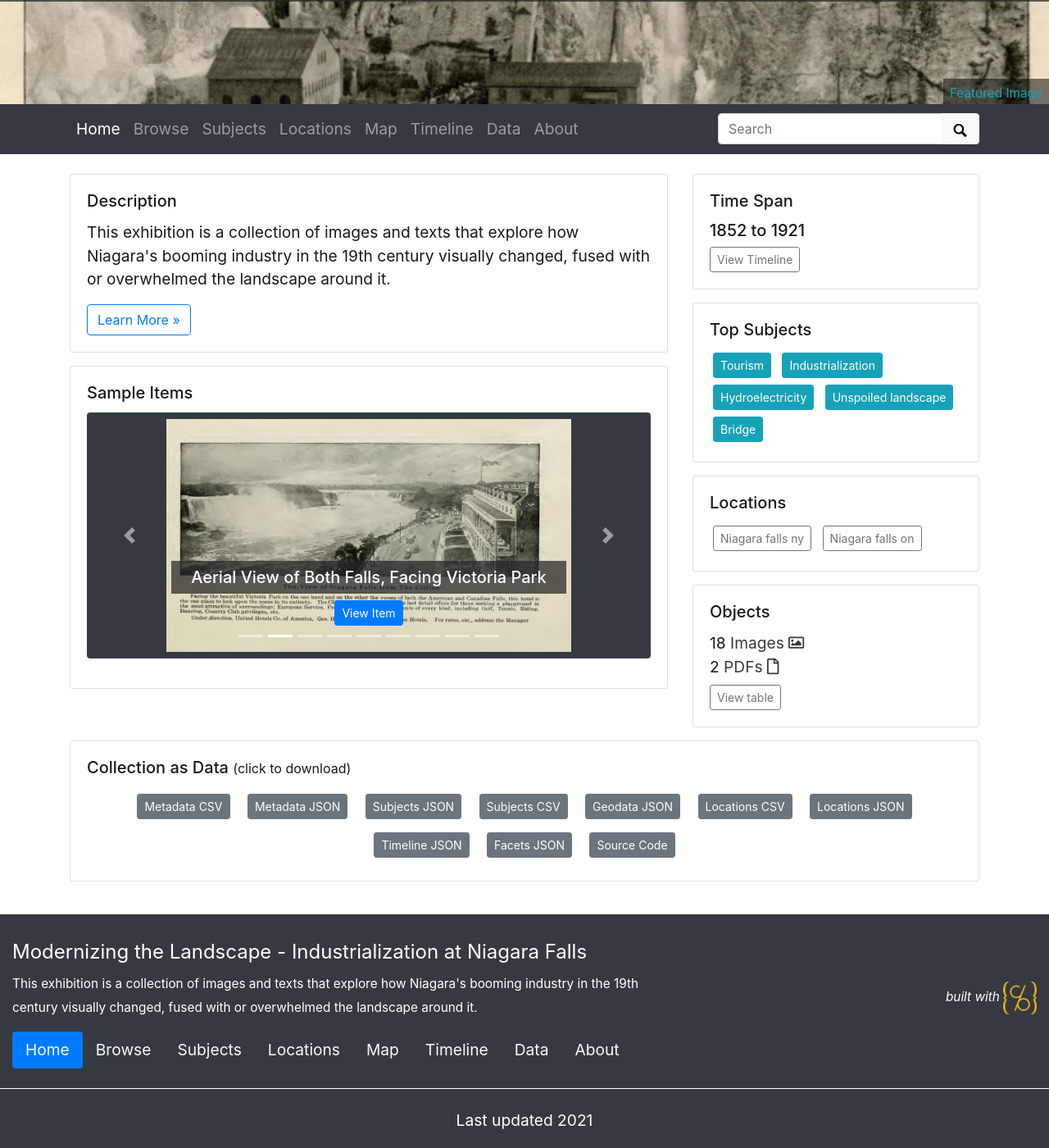
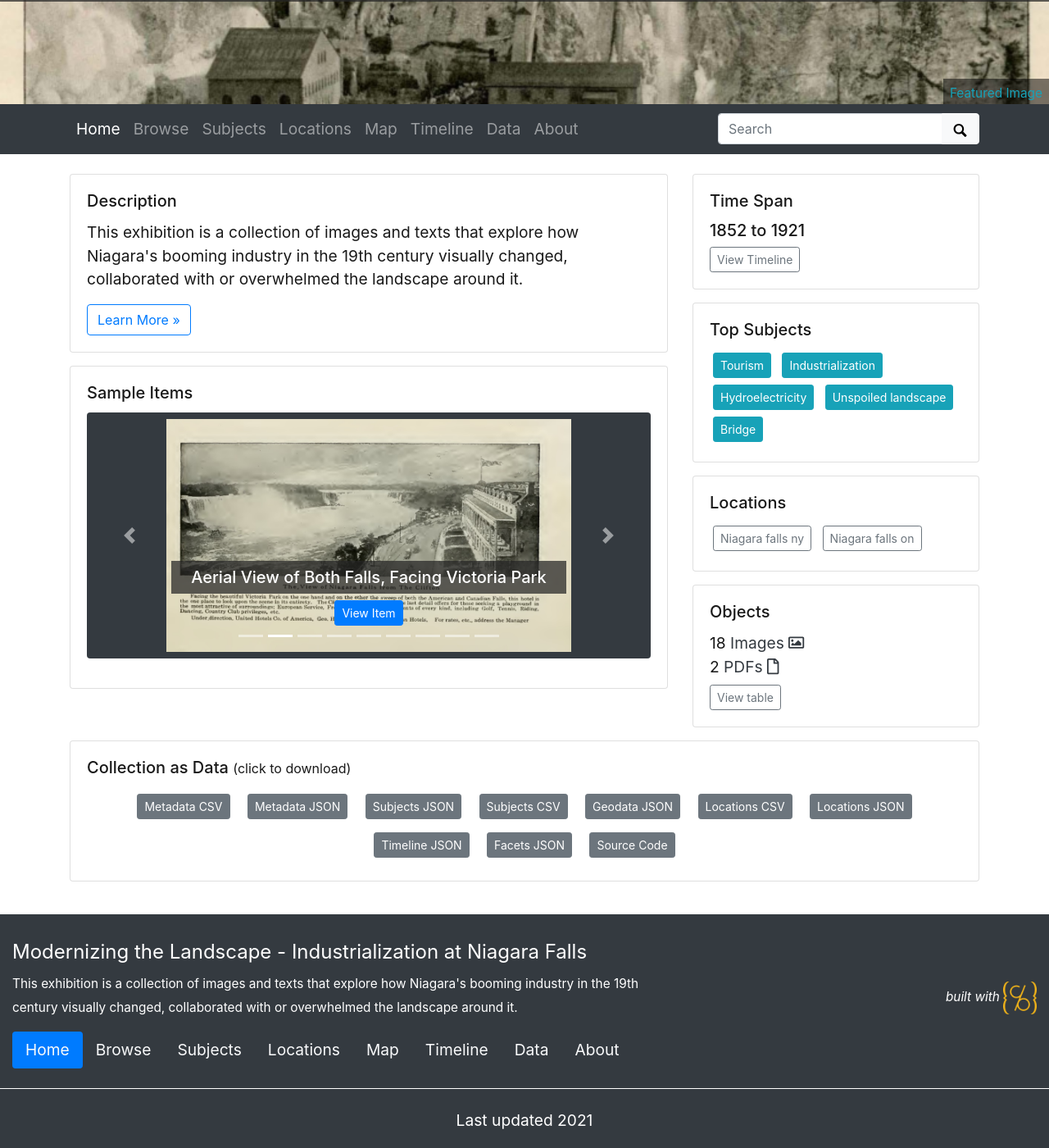
Before and after one commit to MadelineECollins/-2p90project, a Jekyll site: the page built from index.md, in a window 1280 px wide and 1400 px high, scrolled down 281 px. Shown: the whole window at 82% size. Built offline with Jekyll 4.4.1, drawn with Linux system fonts in a browser that asks for light colours.

Commit message:
Update _config.yml

```diff
--- a/_config.yml
+++ b/_config.yml
@@ -25,7 +25,7 @@ title: Modernizing the Landscape - Industrialization at Niagara Falls
 tagline: An exhibition about the marriage of nature and industry in the visual culture of "The Great Cataract"!
 # description appears in meta tags and other locations
 # this description might appear in search result lists, keep around 160 characters max
-description: "This exhibition is a collection of images and texts that explore how Niagara's booming industry in the 19th century visually changed, fused with or overwhelmed the landscape around it."
+description: "This exhibition is a collection of images and texts that explore how Niagara's booming industry in the 19th century visually changed, collaborated with or overwhelmed the landscape around it."
 # creator of the digital collection, to appear in meta tags; we typically use our GitHub usernames but feel free to just use your name
 author: Madeline Collins
 
```
